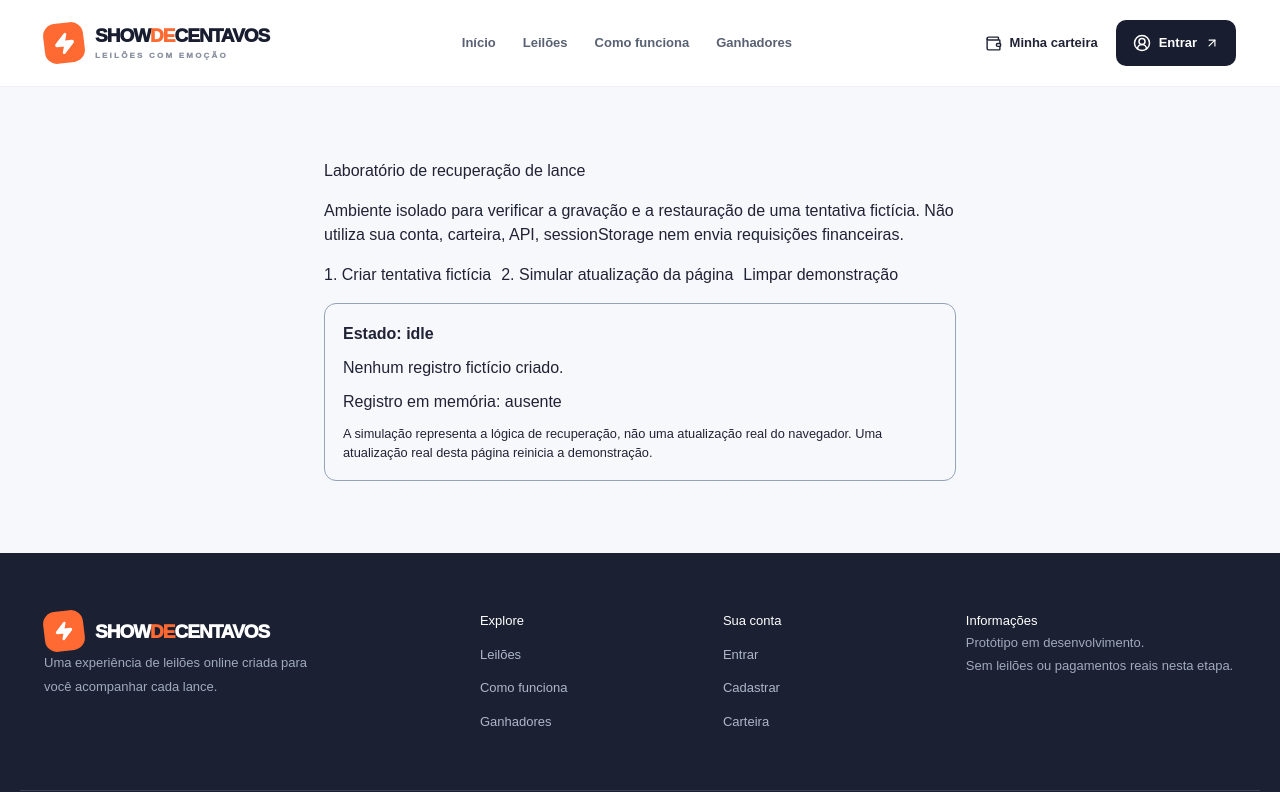
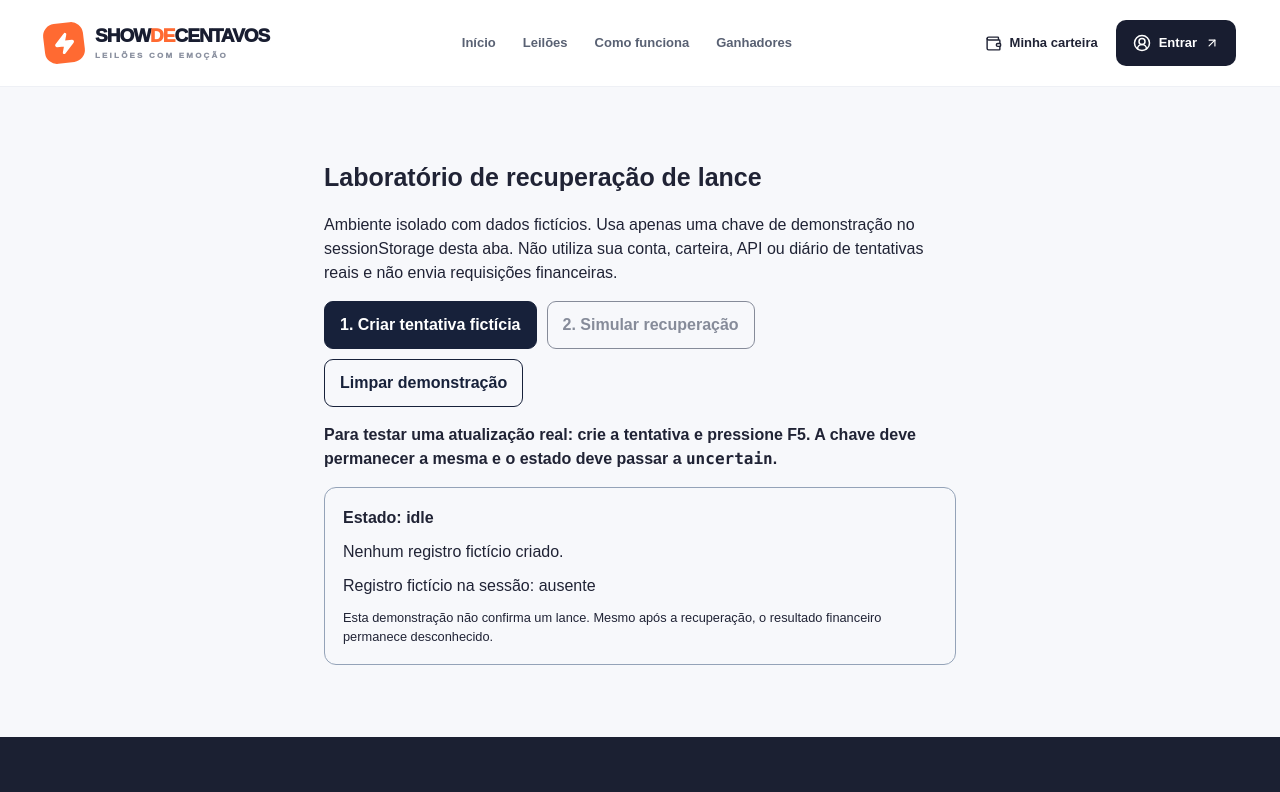
Before and after one commit to joieloliveira/showDeCentavos-app, a Next.js app: page /auctions/demo-recovery in a window 1280 px wide. Shown: the top 792 px of the page. Built offline with nearby package versions, Linux system fonts and the light colour scheme; no server answers.

Commit message:
feat: testar recuperação após F5 com sessionStorage isolado e controles acessíveis

```diff
--- a/app/auctions/demo-recovery/page.tsx
+++ b/app/auctions/demo-recovery/page.tsx
@@ -1,5 +1,5 @@
 'use client';
-import { useState } from 'react';
+import { useEffect, useState } from 'react';
 import { serializePendingBid, restorePendingBid } from '@/services/bidAttemptJournal';
 import type { BidAttemptState } from '@/services/bidAttemptState';
 import { transitionBidAttempt } from '@/services/bidAttemptState';
@@ -7,38 +7,79 @@ import { transitionBidAttempt } from '@/services/bidAttemptState';
 const DEMO_USER = '507f1f77bcf86cd799439011';
 const DEMO_AUCTION = '507f1f77bcf86cd799439012';
 const DEMO_KEY = '123e4567-e89b-42d3-a456-426614174000';
-/** An isolated browser demonstration: never touches sessionStorage or the API. */
+// Isolated namespace. Never write to the production pending-bid journal.
+const DEMO_STORAGE_KEY = 'showdecentavos:demo-recovery:isolated:v1';
+const primaryButton = { padding: '11px 15px', borderRadius: 9, border: '1px solid #17213a', background: '#17213a', color: '#fff', fontWeight: 700, cursor: 'pointer' } as const;
+const secondaryButton = { ...primaryButton, background: 'transparent', color: '#17213a' } as const;
+
+/** Browser-only demonstration; no API calls, financial operations or real account data. */
 export default function DemoRecoveryPage() {
   const [record, setRecord] = useState<string | null>(null);
   const [attempt, setAttempt] = useState<BidAttemptState>({ status: 'idle' });
-  const [message, setMessage] = useState('Nenhum registro fictício criado.');
+  const [message, setMessage] = useState('Verificando demonstração local...');
+  const [storageAvailable, setStorageAvailable] = useState(false);
+  const [ready, setReady] = useState(false);
+  useEffect(() => {
+    try {
+      const saved = sessionStorage.getItem(DEMO_STORAGE_KEY);
+      if (saved) {
+        const recovered = restorePendingBid(saved, DEMO_USER, DEMO_AUCTION);
+        if (recovered) {
+          setRecord(saved);
+          setAttempt(recovered);
+          setMessage('Tentativa fictícia recuperada após recarregar a página. Nenhum lance foi enviado.');
+        } else {
+          setMessage('Registro fictício inválido. Nenhuma tentativa foi recuperada.');
+        }
+      } else {
+        setMessage('Nenhum registro fictício criado.');
+      }
+      setStorageAvailable(true);
+    } catch {
+      setMessage('O armazenamento de sessão está indisponível neste navegador.');
+    }
+    setReady(true);
+  }, []);
   const create = () => {
+    if (!storageAvailable) return;
     const state = transitionBidAttempt({ status: 'idle' }, { type: 'begin', key: DEMO_KEY });
     const serialized = serializePendingBid(state, DEMO_USER, DEMO_AUCTION, Date.now());
-    setRecord(serialized);
-    setAttempt(state);
-    setMessage(serialized ? 'Registro fictício criado somente na memória desta página.' : 'Falha ao criar registro fictício.');
+    if (!serialized) { setMessage('Não foi possível criar o registro fictício.'); return; }
+    try {
+      sessionStorage.setItem(DEMO_STORAGE_KEY, serialized);
+      if (sessionStorage.getItem(DEMO_STORAGE_KEY) !== serialized) throw new Error('Falha de leitura');
+      setRecord(serialized);
+      setAttempt(state);
+      setMessage('Tentativa fictícia gravada no armazenamento isolado desta aba. Agora atualize a página (F5).');
+    } catch { setMessage('Não foi possível gravar o registro fictício.'); }
   };
-  const restore = () => {
+  const simulate = () => {
     const recovered = restorePendingBid(record, DEMO_USER, DEMO_AUCTION);
     setAttempt(recovered ?? { status: 'idle' });
     setMessage(recovered ? 'Recuperação simulada: tentativa permanece incerta, sem novo envio.' : 'Nenhum registro válido para recuperar.');
   };
-  const reset = () => { setRecord(null); setAttempt({ status: 'idle' }); setMessage('Demonstração reiniciada.'); };
+  const reset = () => {
+    try { sessionStorage.removeItem(DEMO_STORAGE_KEY); }
+    catch { setMessage('Não foi possível limpar o registro da sessão.'); return; }
+    setRecord(null);
+    setAttempt({ status: 'idle' });
+    setMessage('Demonstração reiniciada.');
+  };
   return <main style={{ maxWidth: 680, margin: '48px auto', padding: 24, display: 'grid', gap: 16 }}>
-    <h1>Laboratório de recuperação de lance</h1>
-    <p>Ambiente isolado para verificar a gravação e a restauração de uma tentativa fictícia. Não utiliza sua conta, carteira, API, sessionStorage nem envia requisições financeiras.</p>
+    <h1 style={{ fontSize: 25, fontWeight: 800 }}>Laboratório de recuperação de lance</h1>
+    <p>Ambiente isolado com dados fictícios. Usa apenas uma chave de demonstração no sessionStorage desta aba. Não utiliza sua conta, carteira, API ou diário de tentativas reais e não envia requisições financeiras.</p>
     <div style={{ display: 'flex', flexWrap: 'wrap', gap: 10 }}>
-      <button type="button" onClick={create}>1. Criar tentativa fictícia</button>
-      <button type="button" onClick={restore} disabled={!record}>2. Simular atualização da página</button>
-      <button type="button" onClick={reset}>Limpar demonstração</button>
+      <button type="button" style={{ ...primaryButton, opacity: !ready || !storageAvailable ? 0.5 : 1 }} disabled={!ready || !storageAvailable} onClick={create}>1. Criar tentativa fictícia</button>
+      <button type="button" style={{ ...secondaryButton, opacity: !record ? 0.5 : 1 }} onClick={simulate} disabled={!record}>2. Simular recuperação</button>
+      <button type="button" style={secondaryButton} onClick={reset} disabled={!ready}>Limpar demonstração</button>
     </div>
+    <p style={{ margin: 0, fontWeight: 600 }}>Para testar uma atualização real: crie a tentativa e pressione F5. A chave deve permanecer a mesma e o estado deve passar a <code>uncertain</code>.</p>
     <section aria-live="polite" style={{ border: '1px solid #94a3b8', borderRadius: 12, padding: 18, display: 'grid', gap: 10 }}>
       <strong>Estado: {attempt.status}</strong>
       <span>{message}</span>
       {attempt.status !== 'idle' && <span style={{ overflowWrap: 'anywhere' }}>Chave fictícia: <code>{attempt.key}</code></span>}
-      <span>Registro em memória: {record ? 'presente' : 'ausente'}</span>
-      <small>A simulação representa a lógica de recuperação, não uma atualização real do navegador. Uma atualização real desta página reinicia a demonstração.</small>
+      <span>Registro fictício na sessão: {record ? 'presente' : 'ausente'}</span>
+      <small>Esta demonstração não confirma um lance. Mesmo após a recuperação, o resultado financeiro permanece desconhecido.</small>
     </section>
   </main>;
 }
```
